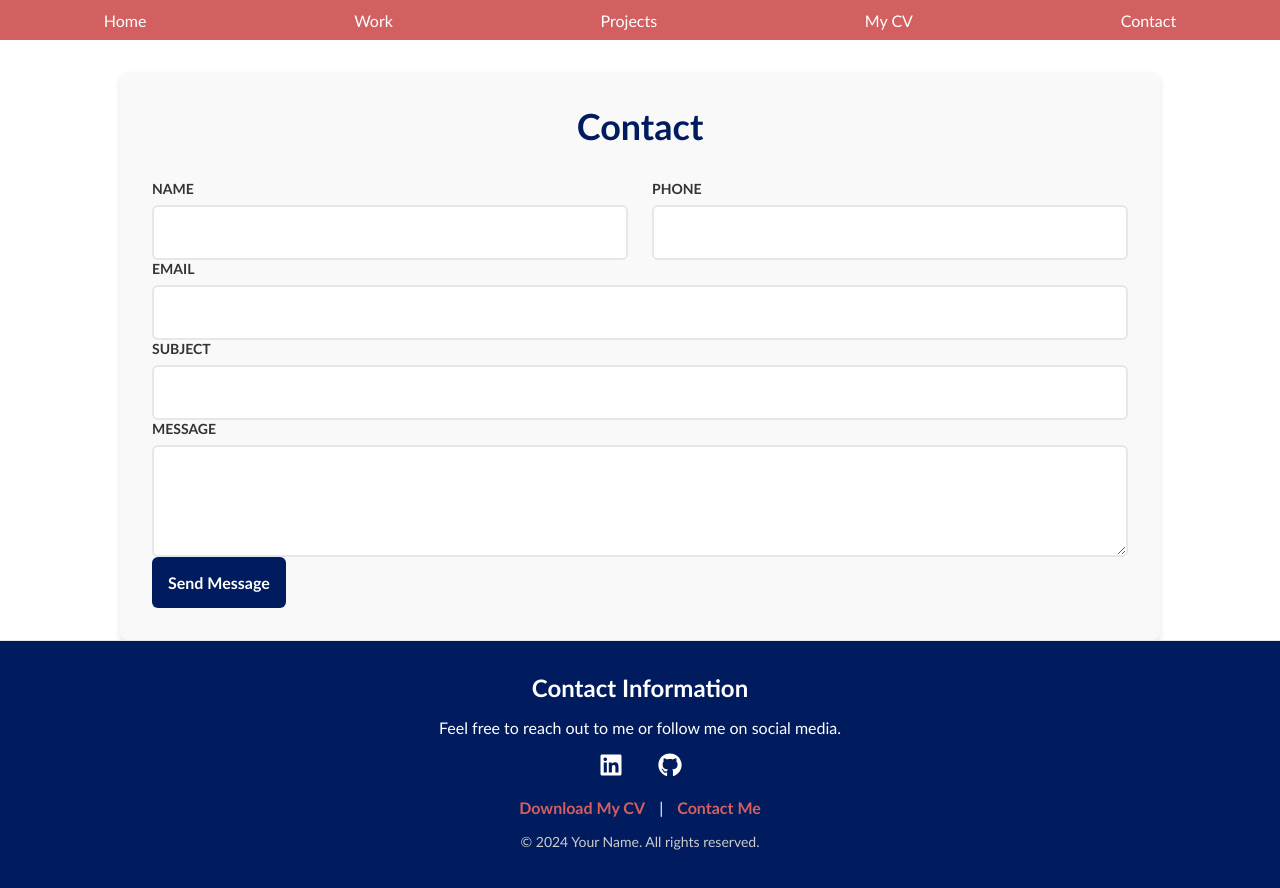
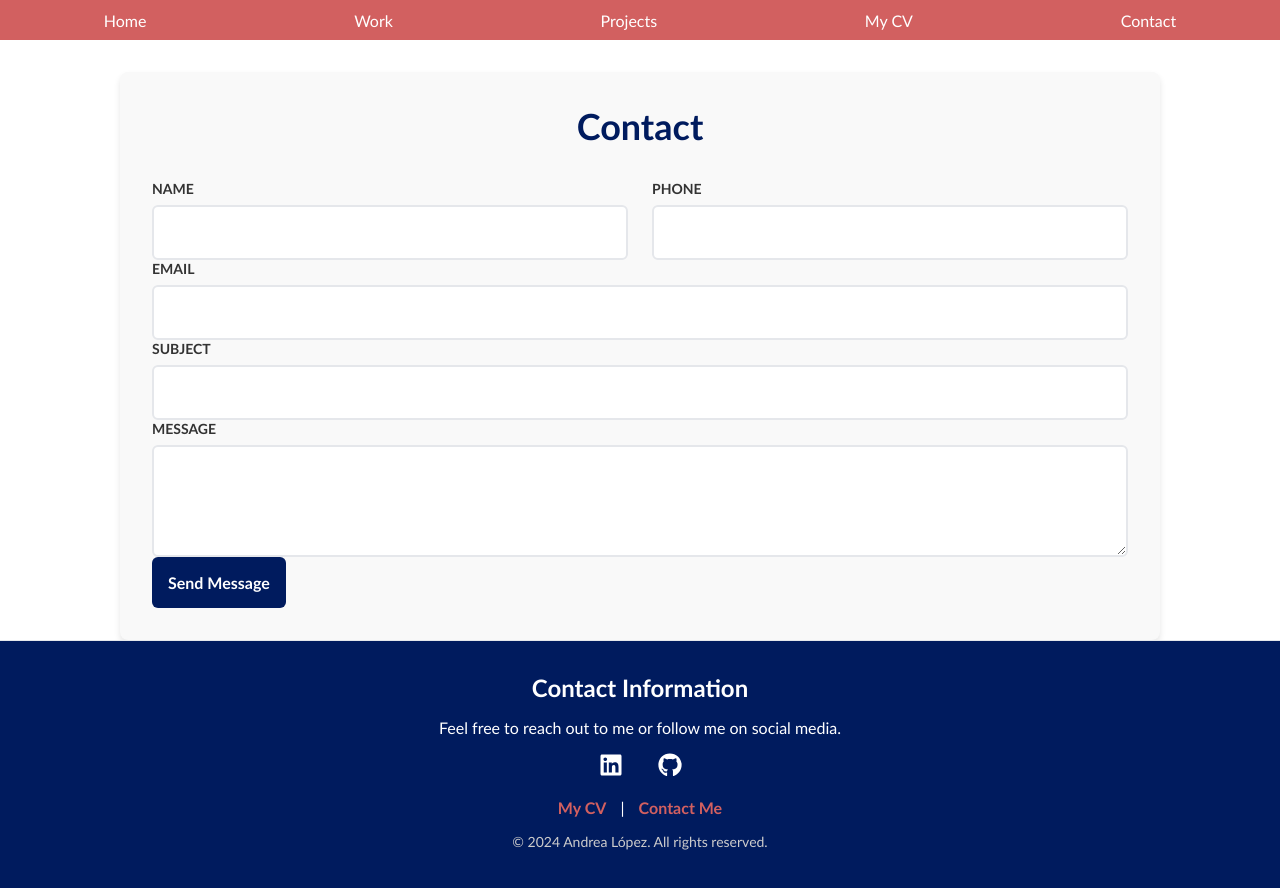
Before and after one commit to AndreaLN25/Portfolio, a React (Create React App) app: page /contact in a window 1280 px wide. Shown: the top 888 px of the page. Built offline with nearby package versions, Linux system fonts and the light colour scheme.

Commit message:
CV downloading available and footer href links

```diff
--- a/src/components/Cv.jsx
+++ b/src/components/Cv.jsx
@@ -1,4 +1,3 @@
-// src/components/Cv.jsx
 import React from "react";
 
 function Cv() {
@@ -6,7 +5,7 @@ function Cv() {
     <section id="cv">
       <p>Here is a summary of my work experience and education.</p>
       <p>
-      <a href="/assets/CV_Andrea_Lopez_es.pdf" download>Download my CV here</a>
+        <a href="/assets/CV_Andrea_Lopez_es.pdf" download>Download my CV here</a>
       </p>
     </section>
   );
--- a/src/components/Footer.jsx
+++ b/src/components/Footer.jsx
@@ -8,17 +8,17 @@ const Footer = () => {
       <h2>Contact Information</h2>
       <p>Feel free to reach out to me or follow me on social media.</p>
       <div className="social-links">
-        <a href="https://www.linkedin.com/in/yourprofile" target="_blank" rel="noopener noreferrer">
+        <a href="https://www.linkedin.com/in/andrea-lopez-/" target="_blank" rel="noopener noreferrer">
           <FaLinkedin />
         </a>
-        <a href="https://github.com/yourprofile" target="_blank" rel="noopener noreferrer">
+        <a href="https://github.com/AndreaLN25" target="_blank" rel="noopener noreferrer">
           <FaGithub />
         </a>
       </div>
       <p>
-        <a href="/cv">Download My CV</a> | <Link to="/contact">Contact Me</Link>
+        <a href="/cv">My CV</a> | <Link to="/contact">Contact Me</Link>
       </p>
-      <p className="copyright">© 2024 Your Name. All rights reserved.</p>
+      <p className="copyright">© 2024 Andrea López. All rights reserved.</p>
     </footer>
   );
 };
```
Also changed, not shown: 1 other file (tests, documents, lock files or other folders).
